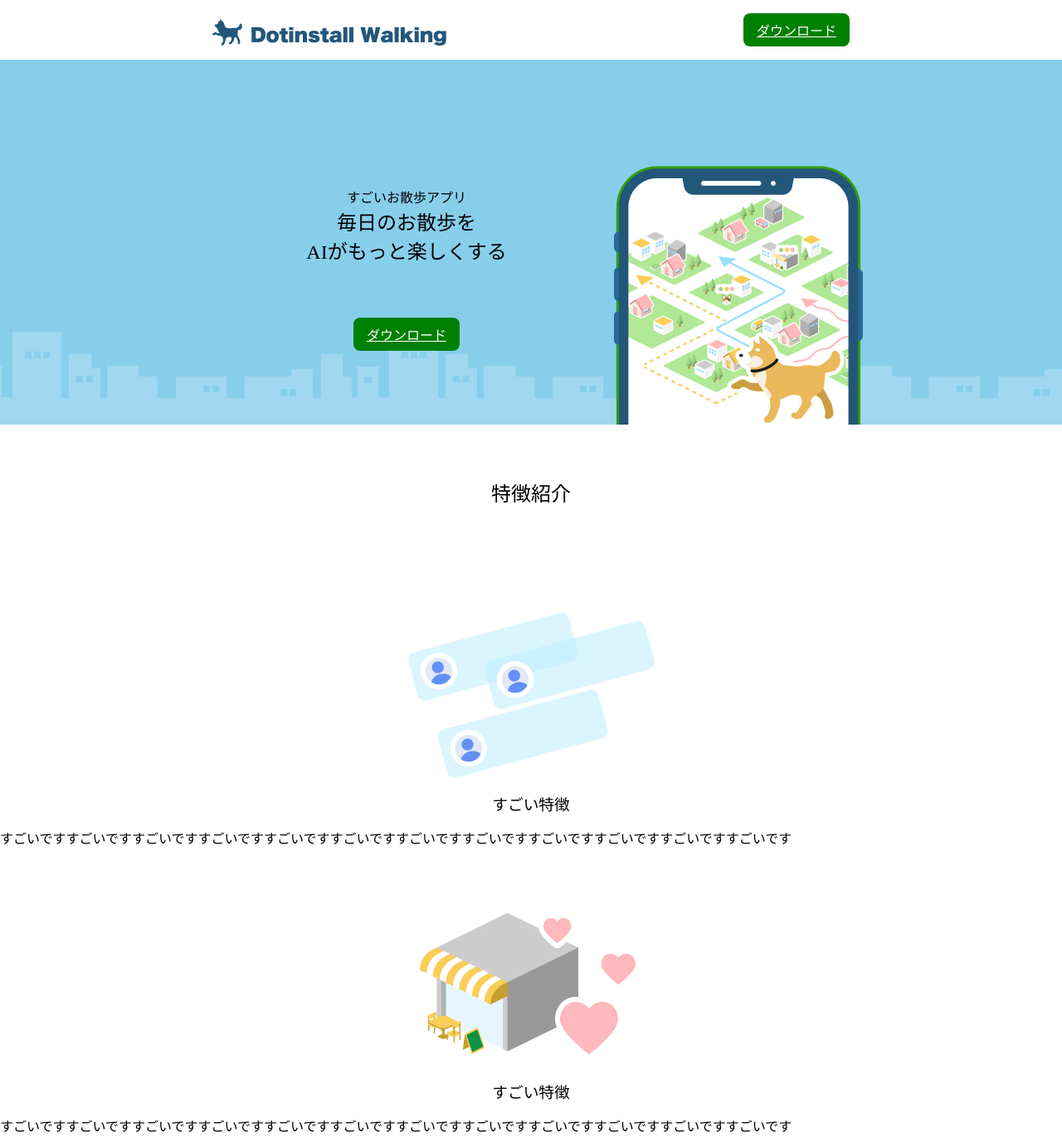
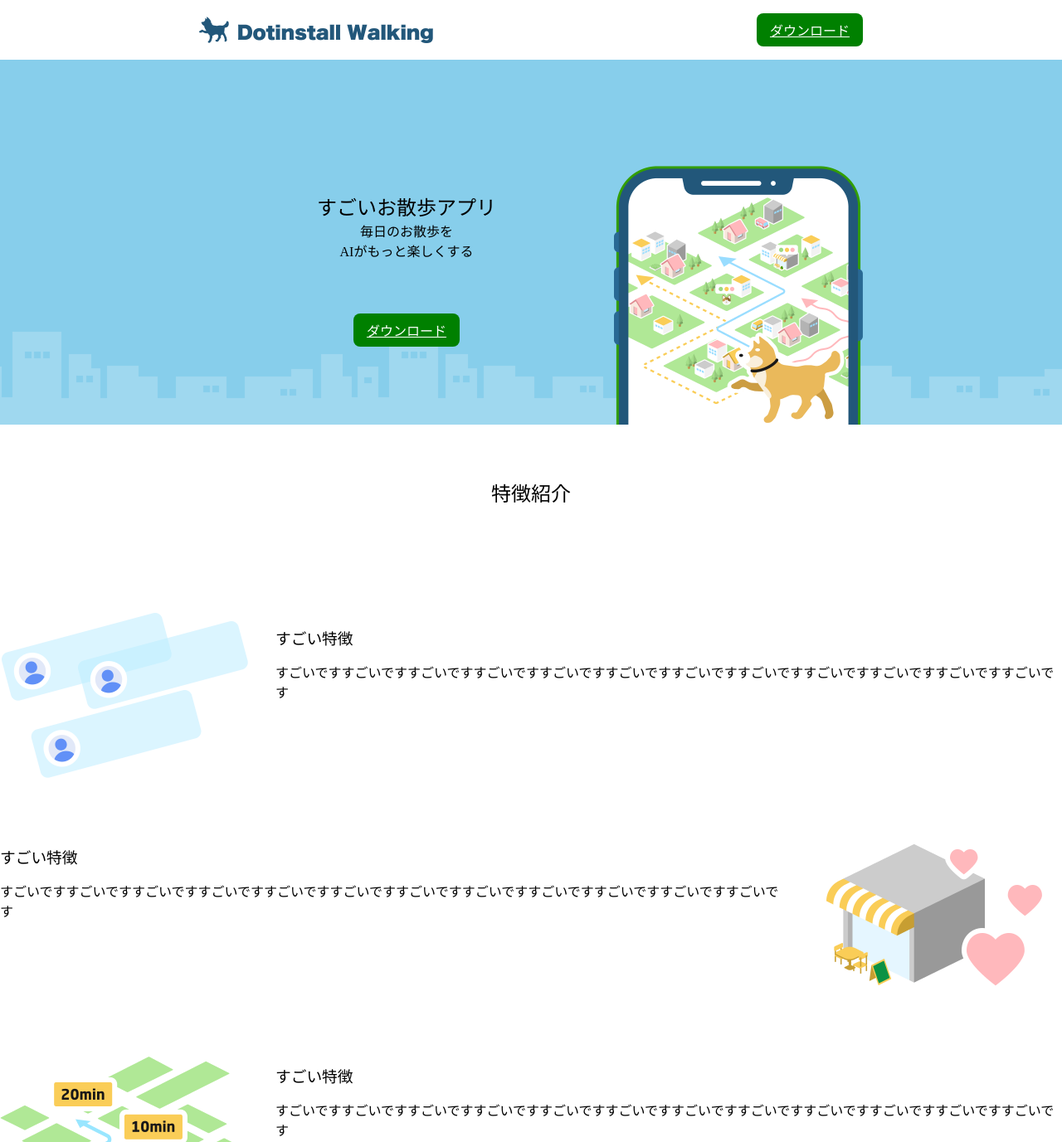
Before and after one commit to lintailangqiuji-source/mysite-, a plain HTML site: page index.html in a window 1280 px wide. Shown: the top 1377 px of the page at 83% size. Drawn offline with Linux system fonts and the light colour scheme.

Commit message:
Add files via upload

```diff
--- a/index.html
+++ b/index.html
@@ -22,8 +22,8 @@
   <section class="hero">
     <div class="hero-inner container">
       <div>
-      <p>すごいお散歩アプリ</p>
-      <h2>毎日のお散歩を<br>AIがもっと楽しくする</h2>
+        <h2>すごいお散歩アプリ</h2>
+        <p>毎日のお散歩を<br>AIがもっと楽しくする</p>
         <a href="#" class="btn">ダウンロード</a>
       </div>
 
@@ -35,34 +35,43 @@
     <h2>特徴紹介</h2>
   </section>
   <section class="feature">
-    <div>
+    <div class="pic">
       <img src="feature-1.png" width="300" height="200" alt="すごい特徴のイメージ">
     </div>
 
+    <div class="desc">
       <h3>すごい特徴</h3>
       <p>すごいですすごいですすごいですすごいですすごいですすごいですすごいですすごいですすごいですすごいですすごいですすごいです</p>
+    </div>
+
+  </section>
+
+  <section class="feature reversed">
+    <div class="pic">
+      <img src="feature-2.png" width="300" height="200" alt="すごい特徴のイメージ">
+    </div>
+
+    <div class="desc">
+      <h3>すごい特徴</h3>
+      <p>すごいですすごいですすごいですすごいですすごいですすごいですすごいですすごいですすごいですすごいですすごいですすごいです</p>
+    </div>
+
   </section>
 
   <section class="feature">
-    <div>
-      <img src="feature-2.png" width="300" height="200" alt="すごい特徴のイメージ">
-    </div>
-
-    <h3>すごい特徴</h3>
-    <p>すごいですすごいですすごいですすごいですすごいですすごいですすごいですすごいですすごいですすごいですすごいですすごいです</p>
-  </section>
-
-  <section class="feature">
-    <div>
+    <div class="pic">
       <img src="feature-3.png" width="300" height="200" alt="すごい特徴のイメージ">
     </div>
 
+    <div class="desc">
       <h3>すごい特徴</h3>
       <p>すごいですすごいですすごいですすごいですすごいですすごいですすごいですすごいですすごいですすごいですすごいですすごいです</p>
+    </div>
+  </section>
   </section>
 
   <footer>
-    <small>(c) dotinstool.com</small>
+    <small>(c) dotinstall.com</small>
   </footer>
 </body>
 
--- a/style.css
+++ b/style.css
@@ -23,6 +23,8 @@ img {
 .container {
   max-width: 800px;
   margin: 0 auto;
+  width: calc(100% - 32px);
+ box-sizing: border-box;
 }
 
 /* header */
@@ -31,7 +33,7 @@ header {
   display: flex;
   align-items: center;
   justify-content: space-between;
-  padding: 16px;
+  padding: 16px 0;
 }
 
 /* hero */
@@ -53,11 +55,24 @@ header {
   display: inline;
 }
 
+h1 {
+  margin: 0;
+  font-size: 0;
+}
 
-h2,
-h3 {
+h2{
   font-weight: normal;
   text-align: center;
+ margin: 0;
+}
+h3 {
+  margin: 0;
+  font-weight: normal;
+}
+
+p {
+  margin: 0;
+
 }
 
 .hero img {
@@ -70,14 +85,14 @@ h3 {
 
 /* .features */
 .features {
-  padding: 64px 16px;
+  padding: 64px 0;
 }
 
 .feature {
   margin-top: 64px;
 }
 
-.feature div {
+.pic{
   text-align: center;
 }
 
@@ -88,6 +103,12 @@ h3 {
 .feature p {
   margin-top: 16px;
 }
+
+.feature {
+  display: flex;
+  gap: 32px;
+}
+
 
 /* footer */
 
@@ -124,4 +145,14 @@ small {
     display: inline;
   }
 
+.pic {
+  width: 300px;
 }
+
+.desc {
+  flex: 1;
+}
+
+.reversed {
+  flex-direction: row-reverse;
+}
```
Lines whose indentation alone changed are shown as unchanged.
